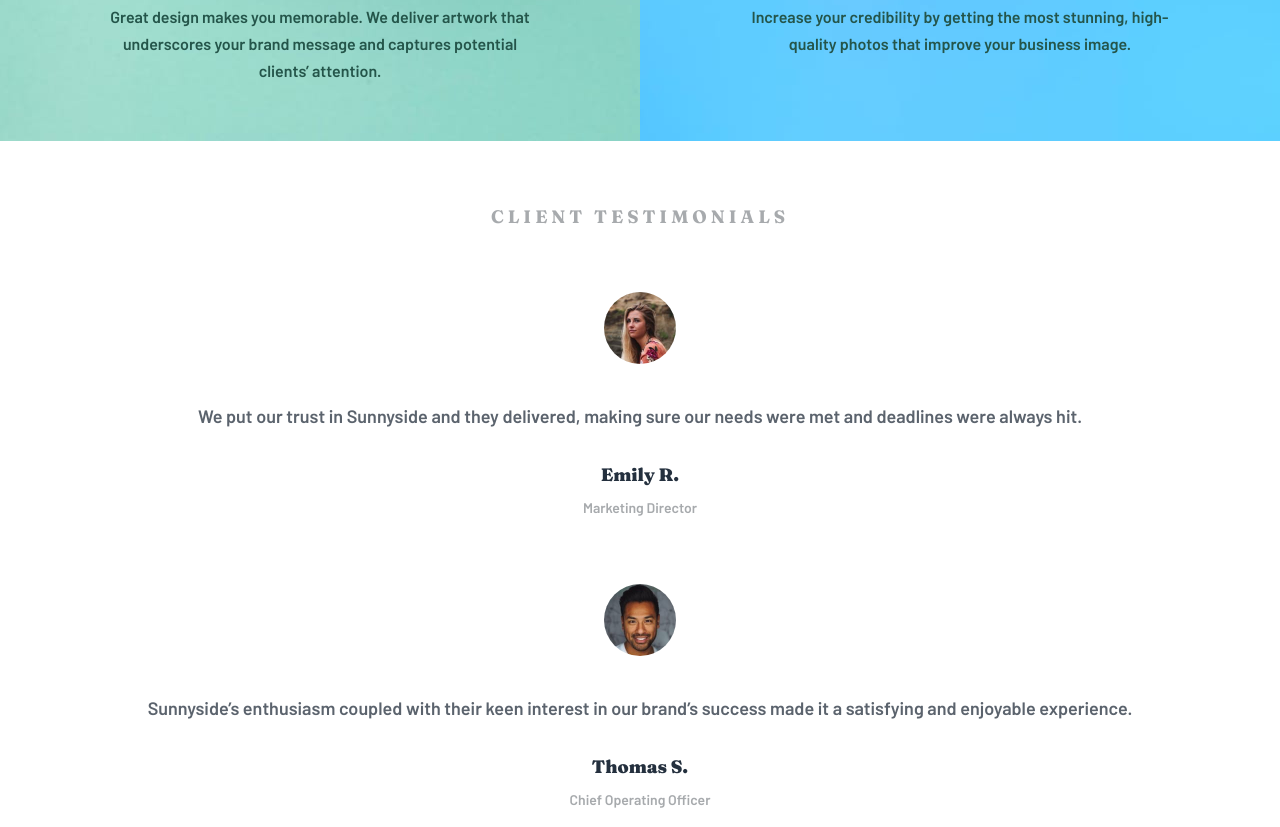
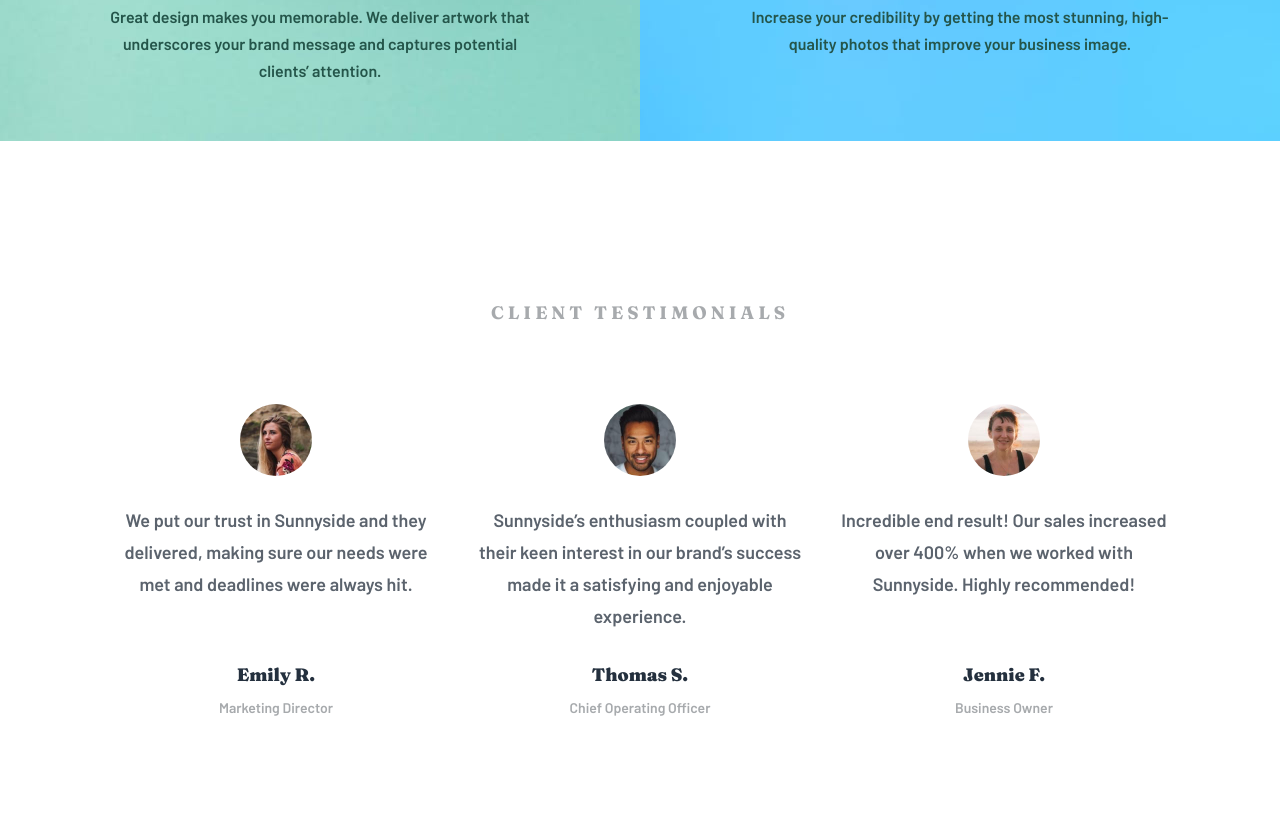
Before and after one commit to RogelioCamargo/sunnyside-agency-landing-page, a plain HTML site: page index.html in a window 1280 px wide. Shown: the part 2326-3153 px from the top of the page. Drawn offline with Linux system fonts and the light colour scheme.

Commit message:
Style desktop testimonials section

```diff
--- a/index.html
+++ b/index.html
@@ -91,6 +91,7 @@
       <!-- Testimonials -->
       <section class="testimonials">
         <h4>Client testimonials</h4>
+        <div class="testimonials__wrapper">
           <figure>
             <img src="./images/image-emily.jpg" alt="Emily R." />
             <blockquote>
@@ -116,14 +117,15 @@
           <figure>
             <img src="./images/image-jennie.jpg" alt="Jennie F." />
             <blockquote>
-            Incredible end result! Our sales increased over 400% when we worked
-            with Sunnyside. Highly recommended!
+              Incredible end result! Our sales increased over 400% when we
+              worked with Sunnyside. Highly recommended!
             </blockquote>
             <figcaption class="client-info">
               <p>Jennie F.</p>
               <p>Business Owner</p>
             </figcaption>
           </figure>
+        </div>
       </section>
       <!-- Projects -->
       <section id="#projects" class="projects">
--- a/style.css
+++ b/style.css
@@ -298,7 +298,7 @@ h4 {
 
   .service--photography {
     background-image: url("./images/desktop/image-photography.jpg");
-		background-position: center
+    background-position: center;
   }
 
   .service {
@@ -309,7 +309,7 @@ h4 {
 
 /* Testimonials */
 
-.testimonials {
+.testimonials__wrapper {
   display: grid;
   grid-template-columns: 1fr;
   gap: 6.4rem;
@@ -324,6 +324,7 @@ h4 {
   text-transform: uppercase;
   text-align: center;
   margin-top: 6.4rem;
+  margin-bottom: 6.4rem;
 }
 
 .testimonials img {
@@ -351,6 +352,35 @@ h4 {
   font-size: 1.4rem;
   line-height: 2.5rem;
   color: var(--gray-blue);
+}
+
+@media only screen and (min-width: 768px) {
+  .testimonials {
+    margin-top: 16rem;
+    margin-bottom: 16rem;
+  }
+
+  .testimonials__wrapper {
+    grid-template-columns: 1fr 1fr 1fr;
+    gap: 3rem;
+    max-width: 111rem;
+    margin: 0 auto;
+  }
+
+  .testimonials h4 {
+    margin-bottom: 8rem;
+  }
+
+  .testimonials__wrapper figure {
+    display: grid;
+    justify-self: center;
+    grid-template-columns: 1fr;
+    grid-template-rows: 10rem 1fr 1fr;
+  }
+
+  .testimonials img {
+    margin: 0 auto;
+  }
 }
 
 /* Projects */
```
Lines whose indentation alone changed are shown as unchanged.
